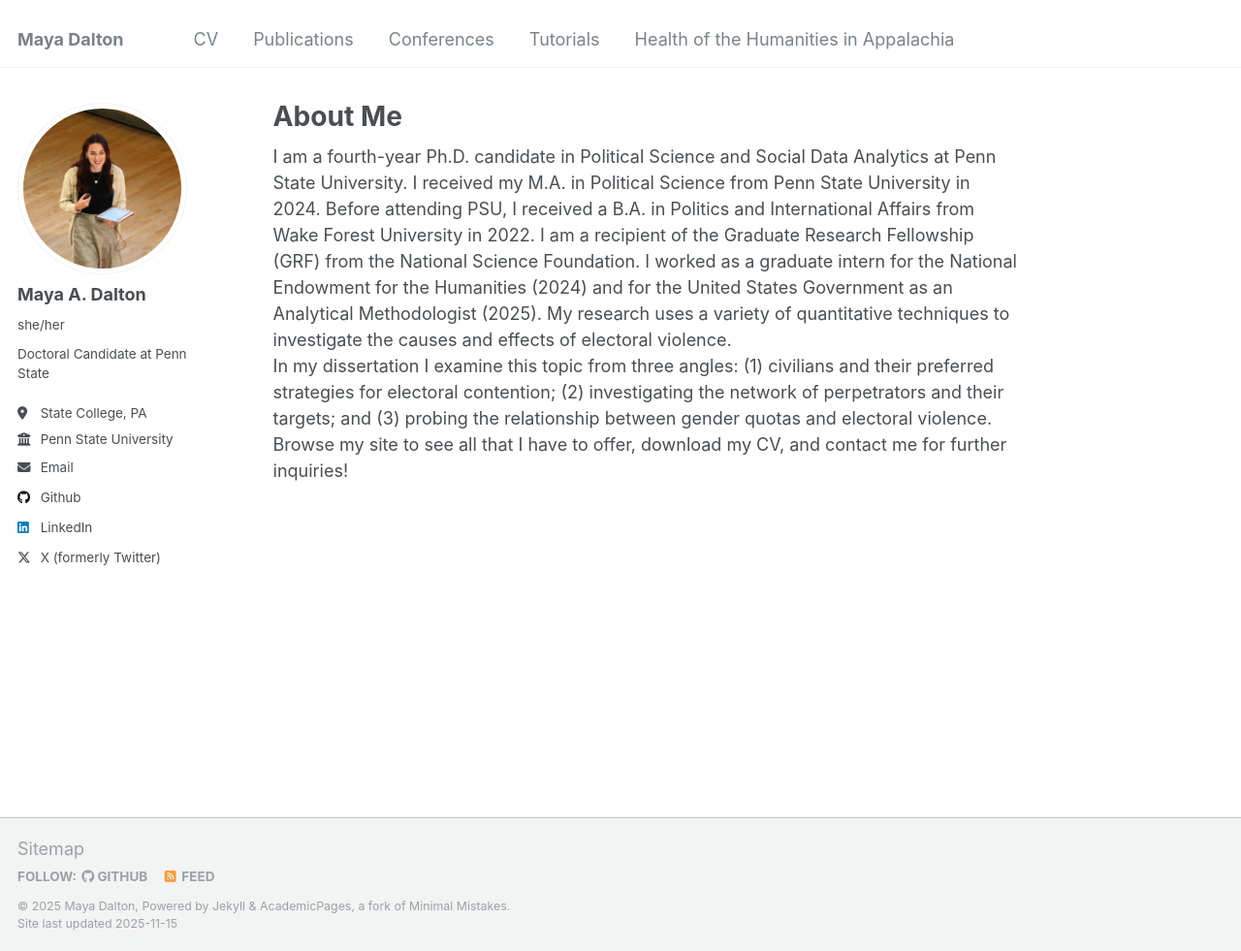
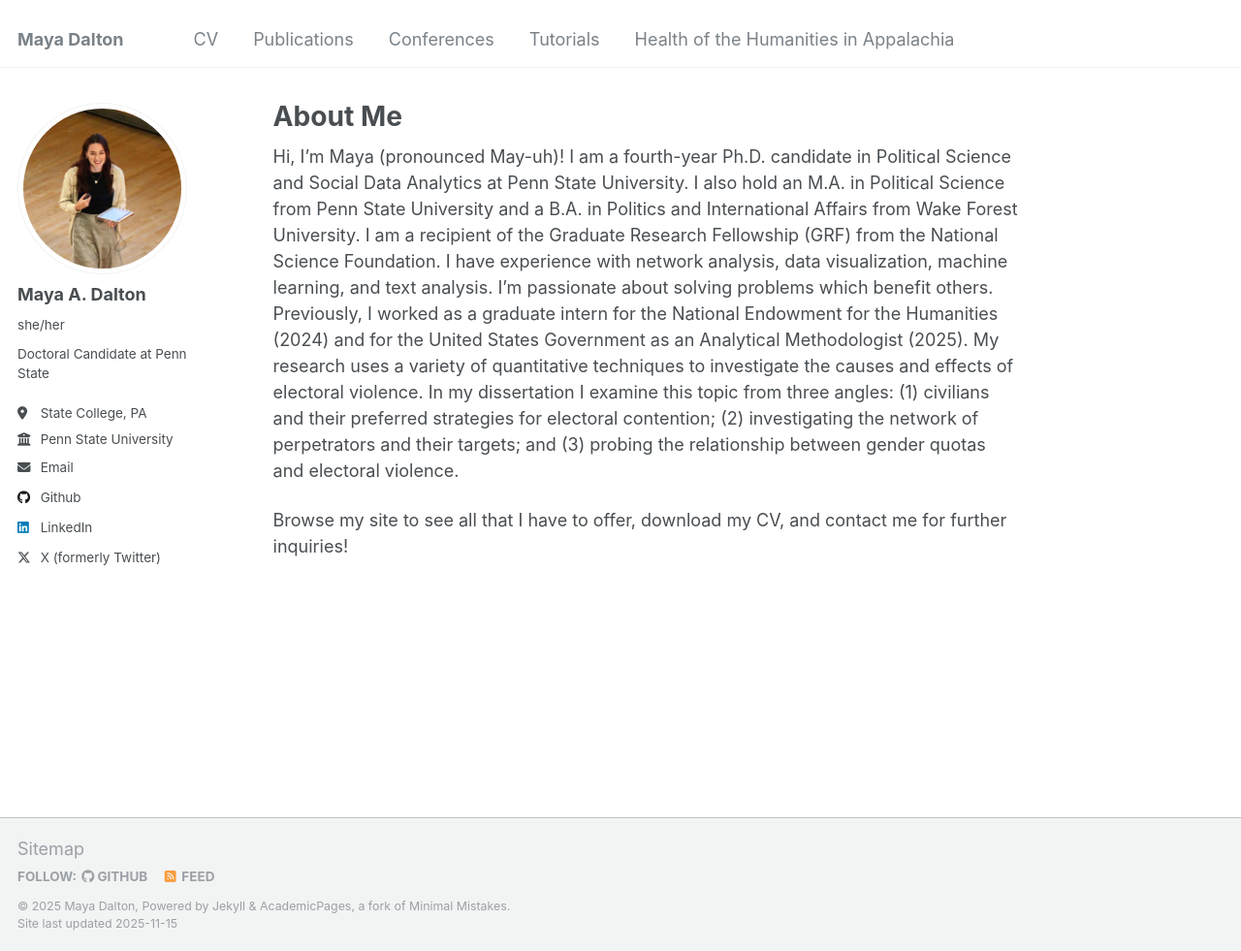
Before and after one commit to mdalton21/mdalton21.github.io, a Jekyll site: the page built from _pages/about.md, in a window 1280 px wide and 981 px high. Shown: the whole window at 97% size. Built offline with Jekyll 4.4.1, drawn with Linux system fonts in a browser that asks for light colours.

Commit message:
Update about me page

```diff
--- a/_pages/about.md
+++ b/_pages/about.md
@@ -7,10 +7,15 @@ redirect_from:
   - /about.html
 ---
 
-I am a fourth-year Ph.D. candidate in Political Science and Social Data Analytics at Penn State University.
-I received my M.A. in Political Science from Penn State University in 2024.
-Before attending PSU, I received a B.A. in Politics and International Affairs from Wake Forest University in 2022.
+
+Hi, I'm Maya (pronounced May-uh)! I am a fourth-year Ph.D. candidate in Political Science and Social Data Analytics at Penn State University.
+I also hold an M.A. in Political Science from Penn State University and a B.A. in Politics and International Affairs from Wake Forest University.
 I am a recipient of the Graduate Research Fellowship (GRF) from the National Science Foundation.
-I worked as a graduate intern for the National Endowment for the Humanities (2024) and for the United States Government as an Analytical Methodologist (2025).
-My research uses a variety of quantitative techniques to investigate the causes and effects of electoral violence.
-In my dissertation I examine this topic from three angles: (1) civilians and their preferred strategies for electoral contention; (2) investigating the network of perpetrators and their targets; and (3) probing the relationship between gender quotas and electoral violence. Browse my site to see all that I have to offer, download my CV, and contact me for further inquiries!
+I have experience with network analysis, data visualization, machine learning, and text analysis. I’m passionate about solving problems which benefit others.
+Previously, I worked as a graduate intern for the National Endowment for the Humanities (2024) and for the United States Government as an Analytical Methodologist (2025).
+My research uses a variety of quantitative techniques to investigate the causes and effects of electoral violence. In my dissertation I examine this topic from three angles:
+(1) civilians and their preferred strategies for electoral contention;
+(2) investigating the network of perpetrators and their targets; and
+(3) probing the relationship between gender quotas and electoral violence.
+
+Browse my site to see all that I have to offer, download my CV, and contact me for further inquiries!
```
Also changed, not shown: _pages/publications.md (+1 -1 lines), 1 other file.
